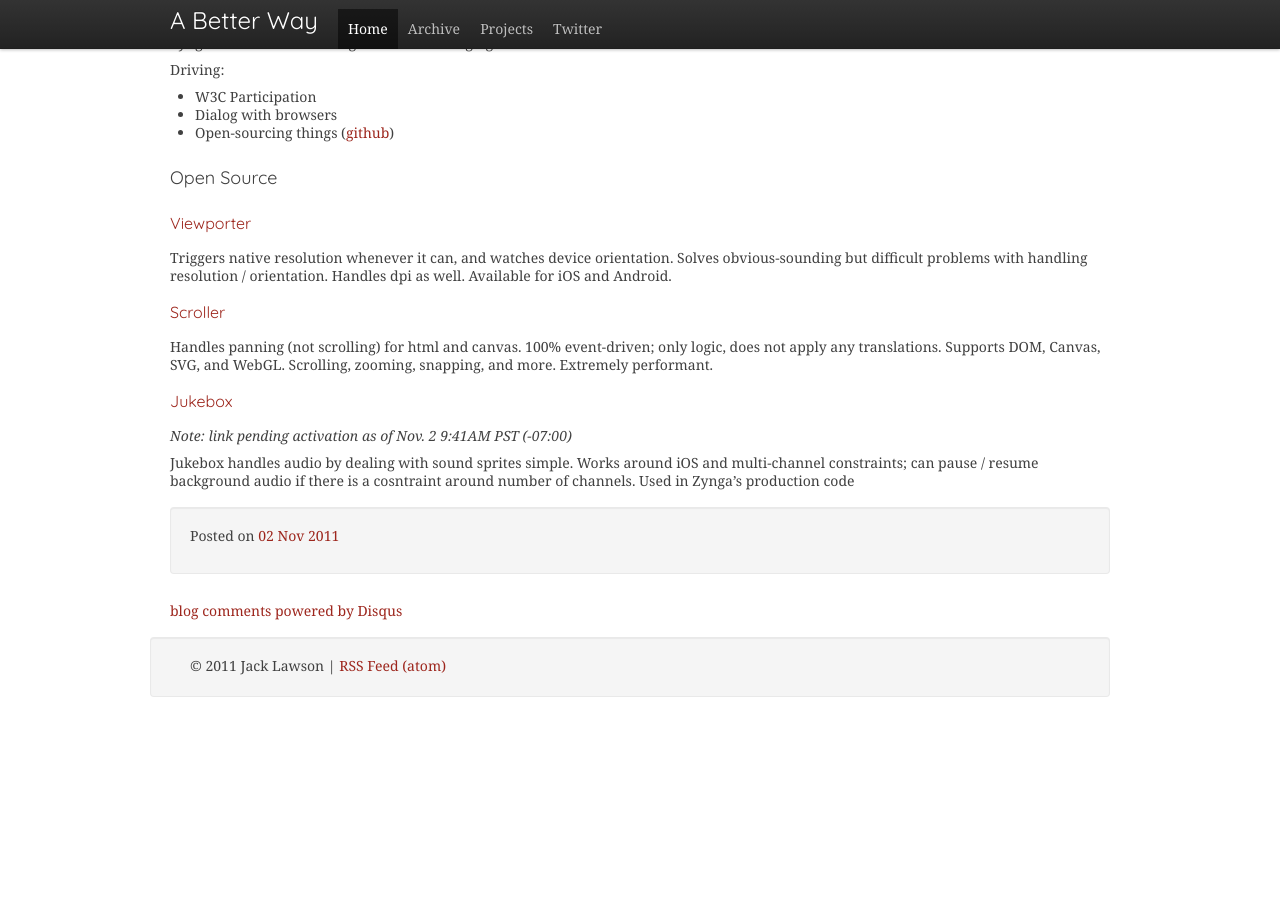
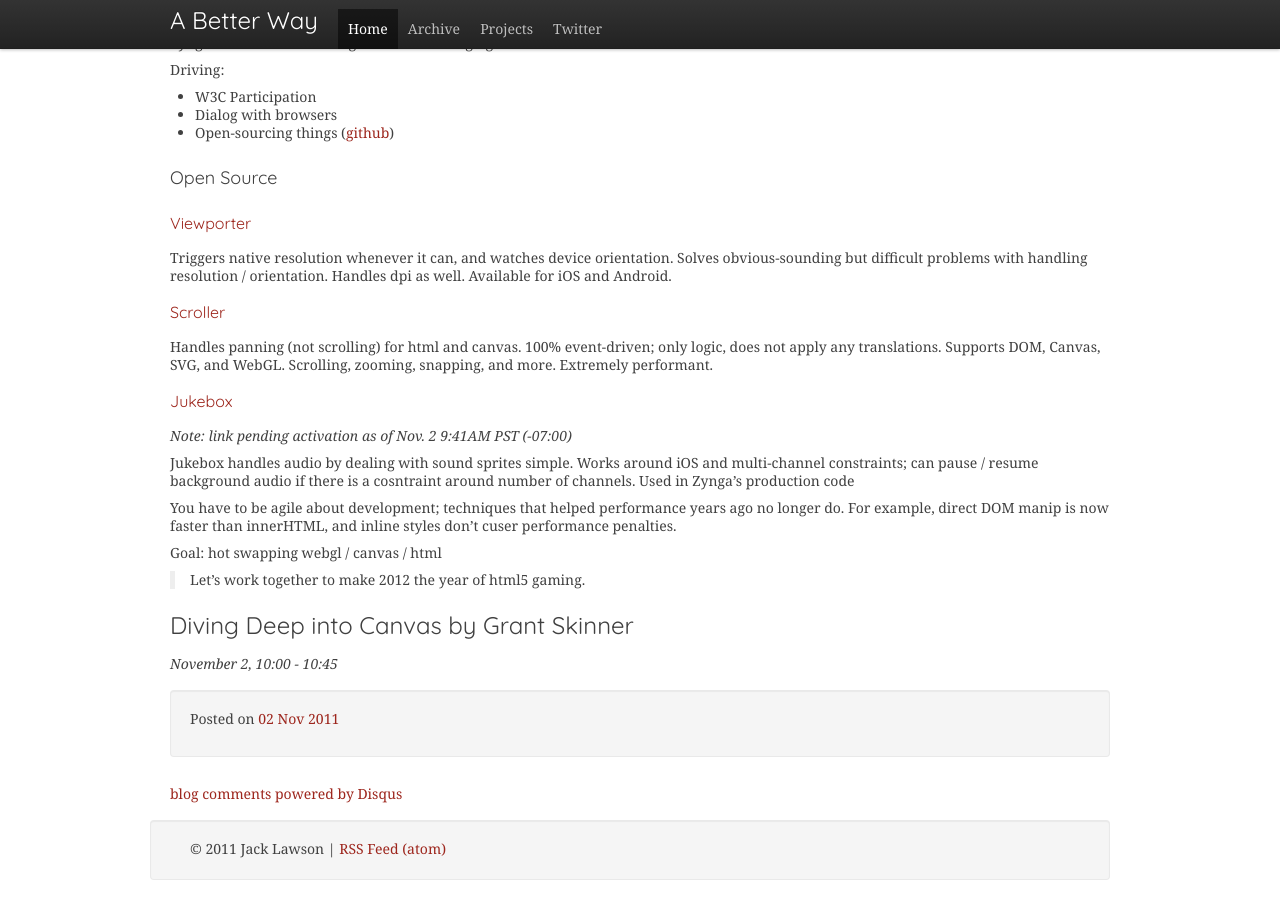
Before and after one commit to ajacksified/ajacksified.github.com, a Jekyll site: the page built from _posts/2011-11-02-new-game-conf-liveblog-2.markdown, in a window 1280 px wide and 900 px high, scrolled down 1101 px. Built offline with Jekyll 4.4.1, drawn with Linux system fonts in a browser that asks for light colours; nearby versions of some CDN libraries; some web fonts are replaced; Markdown is read by kramdown in place of the engine named in the settings; comment, search, counter and statistics services are not loaded; before the commit the page ends 1818 px from its top, so only the background shows below that.

Commit message:
Day 2 - keynote

```diff
--- a/_posts/2011-11-02-new-game-conf-liveblog-2.markdown
+++ b/_posts/2011-11-02-new-game-conf-liveblog-2.markdown
@@ -112,3 +112,15 @@ Scrolling, zooming, snapping, and more. Extremely performant.
 Jukebox handles audio by dealing with sound sprites simple. Works around iOS
 and multi-channel constraints; can pause / resume background audio if there
 is a cosntraint around number of channels. Used in Zynga's production code
+
+
+You have to be agile about development; techniques that helped performance
+years ago no longer do. For example, direct DOM manip is now faster than
+innerHTML, and inline styles don't cuser performance penalties.
+
+Goal: hot swapping webgl / canvas / html
+
+> Let's work together to make 2012 the year of html5 gaming.
+
+## Diving Deep into Canvas by Grant Skinner
+*November 2, 10:00 - 10:45*
```
